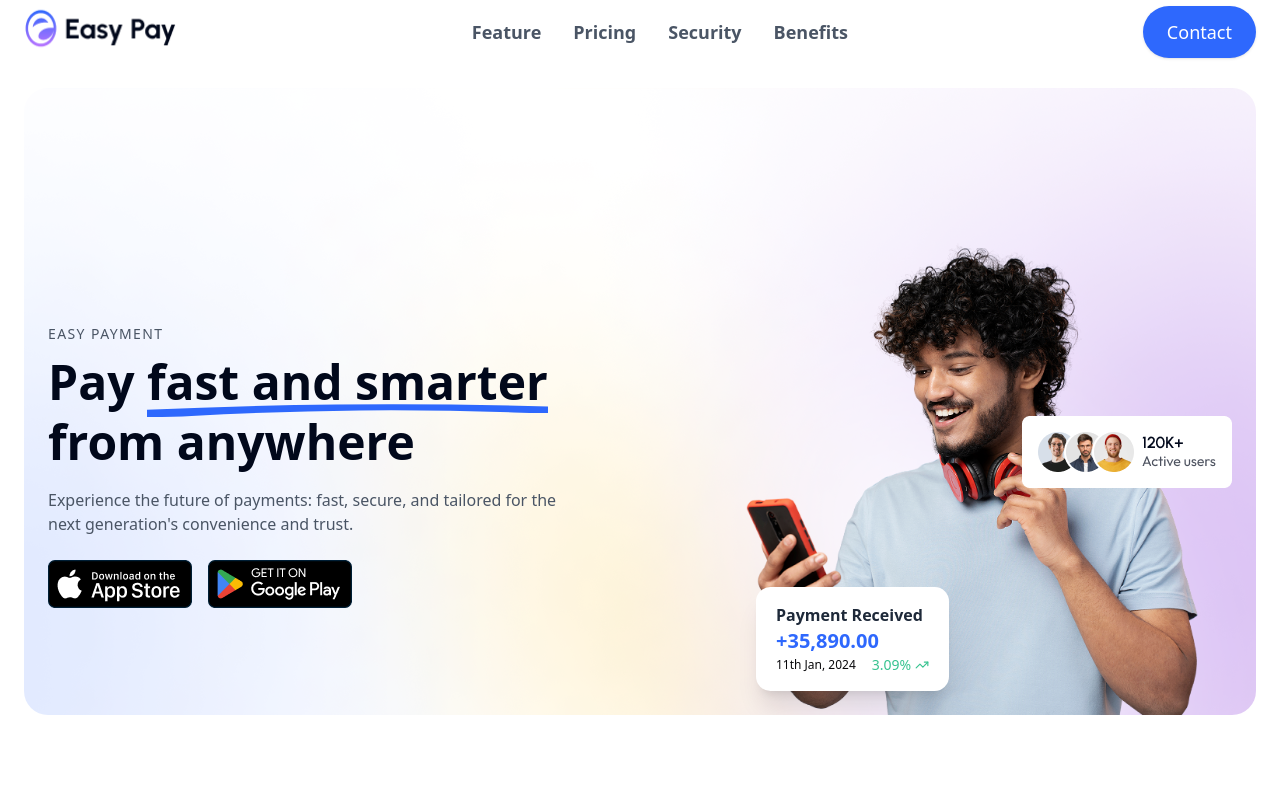
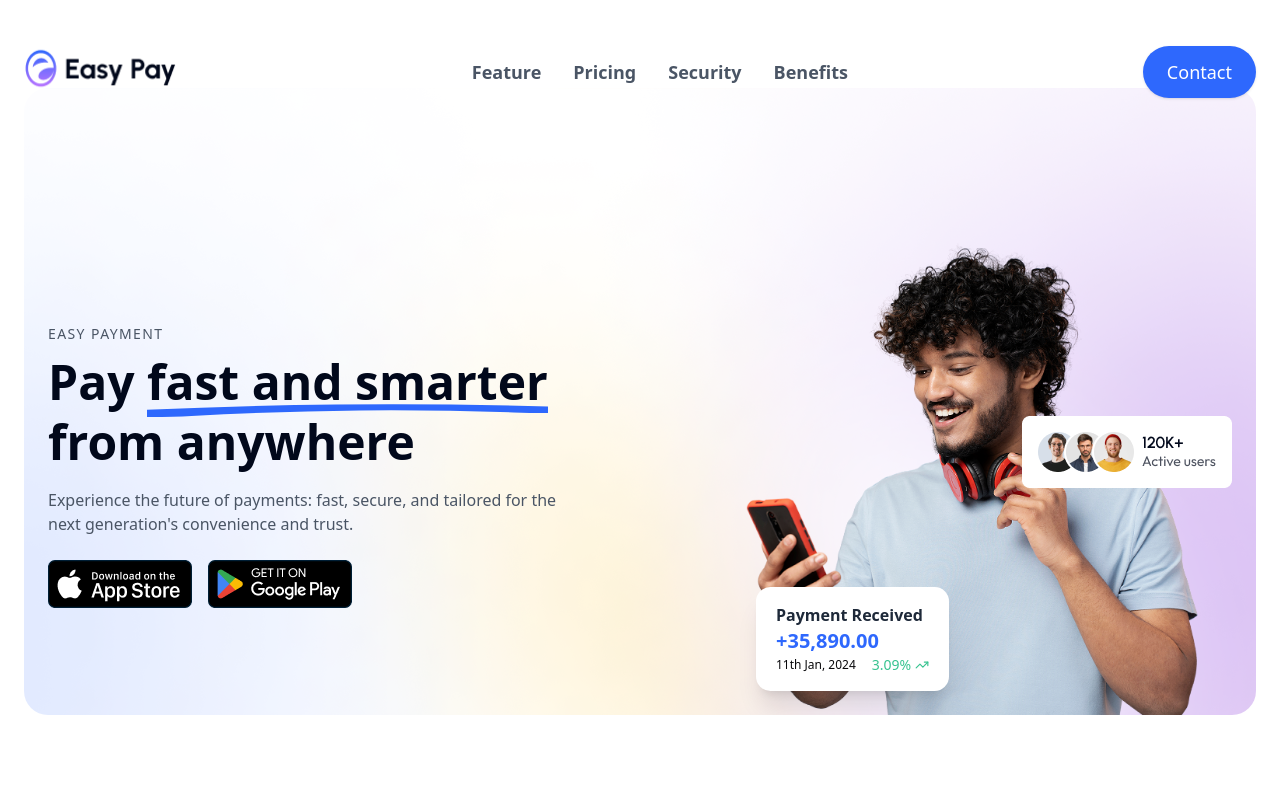
Before and after one commit to sanjidaRimi023/easy_pay, a Next.js app: page / in a window 1280 px wide. Shown: the top 800 px of the page. Built offline with nearby package versions, Linux system fonts and the light colour scheme.

Commit message:
all section complete

```diff
--- a/src/app/components/hero-section.tsx
+++ b/src/app/components/hero-section.tsx
@@ -1,6 +1,5 @@
 "use client";
 import React from "react";
-import Navbar from "./navbar";
 import Image from "next/image";
 import { TrendingUp } from "lucide-react";
 import AnimateSvg from "./AnimateSvg";
@@ -8,13 +7,11 @@ import AnimateSvg from "./AnimateSvg";
 export default function HeroSection() {
   return (
     <section
-      className="relative rounded-3xl overflow-hidden m-4 md:m-6 bg-cover bg-center"
+      className="relative rounded-3xl overflow-hidden m-4 md:m-6 bg-cover bg-center top-[-60]"
       style={{ backgroundImage: "url('/banner_bg_image.png')" }}
     >
-      {/* <div className="absolute top-0 left-0 w-full z-20 md:mt-10">
 
-      </div> */}
-      <div className="flex flex-col md:flex-row items-center justify-between container mx-auto  px-4 sm:px-6 pt-24 md:pt-32">
+      <div className="flex flex-col md:flex-row items-center justify-between container mx-auto  px-4 sm:px-6 pt-24 md:pt-32 ">
         <div className="max-w-lg text-center md:text-left">
           <p className="text-xs md:text-sm font-medium text-gray-600 tracking-widest mb-2">
             EASY PAYMENT
--- a/src/app/components/navbar.tsx
+++ b/src/app/components/navbar.tsx
@@ -1,11 +1,12 @@
 "use client";
-import React, { useState } from "react";
+import React, { useState, useEffect } from "react";
 import Image from "next/image";
 import { TextAlignJustify, X } from "lucide-react";
 import { Link as ScrollLink } from "react-scroll";
 
 const Navbar = () => {
   const [isMobileMenuOpen, setIsMobileMenuOpen] = useState(false);
+  const [scrolled, setScrolled] = useState(false);
 
   const navLinks = [
     { to: "feature", text: "Feature" },
@@ -14,11 +15,30 @@ const Navbar = () => {
     { to: "benefits", text: "Benefits" },
   ];
 
+  useEffect(() => {
+    const handleScroll = () => {
+      if (window.scrollY > 50) {
+        setScrolled(true);
+      } else {
+        setScrolled(false);
+      }
+    };
+
+    window.addEventListener("scroll", handleScroll);
+    return () => window.removeEventListener("scroll", handleScroll);
+  }, []);
+
   const toggleMobileMenu = () => setIsMobileMenuOpen(!isMobileMenuOpen);
 
   return (
     <>
-      <header className="sticky top-0 z-50 backdrop-blur-md border-gray-200/50 dark:border-gray-800/50">
+      <header
+        className={`sticky top-0 z-50 transition-all duration-300 ${
+          scrolled
+            ? "backdrop-blur-md bg-white/70 dark:bg-gray-900/70 border-b border-gray-200/50 dark:border-gray-800/50"
+            : "bg-transparent border-none top-10"
+        }`}
+      >
         <div className="container mx-auto px-4 sm:px-6">
           <div className="flex h-16 items-center justify-between">
             {/* Logo */}
@@ -28,7 +48,7 @@ const Navbar = () => {
               </ScrollLink>
             </div>
 
-            {/* Desktop Navigation */}
+            {/* Desktop Links */}
             <nav className="hidden md:flex items-center space-x-8">
               {navLinks.map((link) => (
                 <ScrollLink
@@ -36,7 +56,7 @@ const Navbar = () => {
                   to={link.to}
                   smooth={true}
                   duration={500}
-                  offset={-100} // adjust for navbar height
+                  offset={-100}
                   className="text-lg font-semibold text-gray-600 dark:text-gray-300 hover:text-blue-600 dark:hover:text-blue-400 cursor-pointer"
                 >
                   {link.text}
@@ -44,7 +64,7 @@ const Navbar = () => {
               ))}
             </nav>
 
-            {/* Desktop Contact Button */}
+            {/* Desktop Contact */}
             <div className="hidden md:flex items-center space-x-3">
               <ScrollLink
                 to="contact"
```
